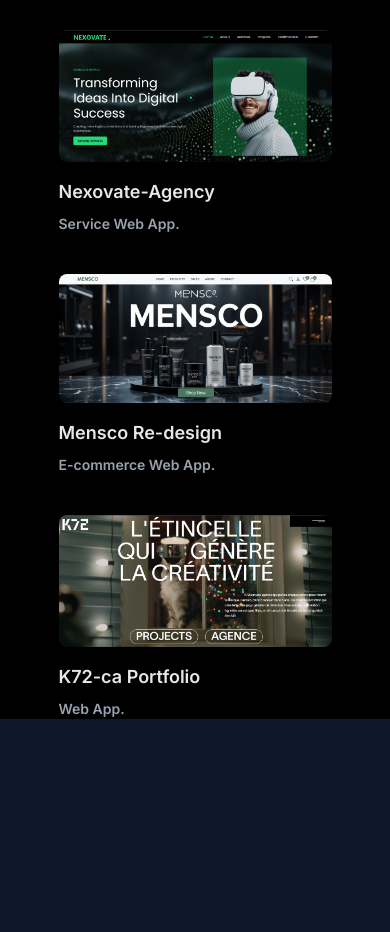
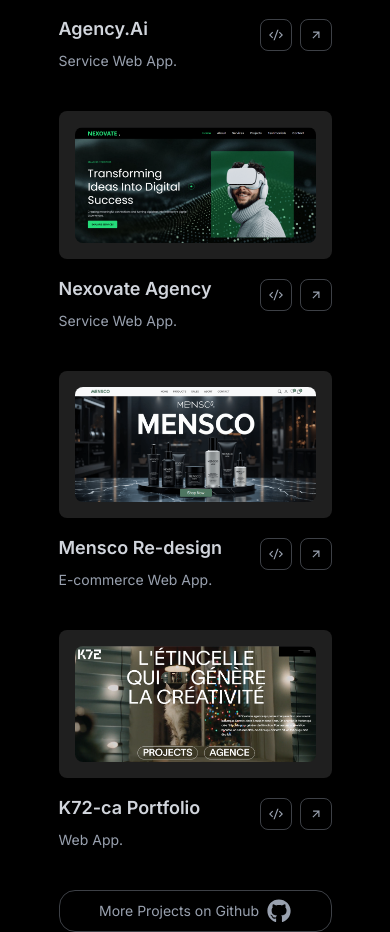
Before and after one commit to Vikash-Mishra06/portfolio-1, a Next.js app: page / in a window 390 px wide. Shown: the part 4072-5004 px from the top of the page. Before the commit the page ends 4791 px from the top, so only its background shows below. Built offline with nearby package versions, Linux system fonts and the light colour scheme.

Commit message:
20th commit

```diff
--- a/components/Home/Projects/Projects.tsx
+++ b/components/Home/Projects/Projects.tsx
@@ -1,7 +1,9 @@
-'use client';
-import React from 'react';
+"use client";
+import React from "react";
 import { motion } from "framer-motion";
-import Image from 'next/image';
+import Image from "next/image";
+import { FaGithub } from "react-icons/fa";
+import Link from "next/link";
 
 const Projects = () => {
   return (
@@ -13,22 +15,64 @@ const Projects = () => {
         viewport={{ once: true }}
         className="text-center text-2xl md:text-4xl lg:text-5xl xl:text-6xl text-gray-400"
       >
-        <i>Projects: My</i><br /> Latest--
+        <i>Projects: My</i>
+        <br /> Latest--
         <span className="text-gray-200 font-bold">
           <i> Projects </i>
         </span>
       </motion.h1>
 
-      <div className='w-[70%] mx-auto grid grid-cols-1 md:grid-cols-2 gap-10 mt-16'>
+      <div className="w-[70%] mx-auto grid grid-cols-1 md:grid-cols-2 gap-10 mt-16">
         <motion.div
           initial={{ opacity: 0, y: 10 }}
           whileInView={{ opacity: 1, y: 0 }}
           transition={{ duration: 0.6, delay: 0.7 }}
           viewport={{ once: true }}
         >
-          <Image src='/images/image.png' alt='Project 1 Img' width={800} height={700} className='rounded-lg object-cover'/>
-          <h1 className='mt-4 text-lg sm:text-2xl font-semibold text-gray-200'>Agency.Ai</h1>
-          <h3 className='mt-2 text-sm sm:text-md font-semibold text-gray-400'>Service Web App.</h3>
+          <div className="p-4 lg:p-8 rounded-lg bg-[#1F1F1F]">
+            <Image
+              src="/images/image1.png"
+              alt="Project 1 Img"
+              width={750}
+              height={750}
+              className="rounded-lg hover:scale-103 transition-all duration-300"
+            />
+          </div>
+          <div className="flex items-center justify-between">
+            <div>
+              <h1 className="mt-4 text-lg sm:text-2xl font-semibold text-gray-300">
+                Agency.Ai
+              </h1>
+              <h3 className="mt-2 text-sm sm:text-md text-gray-400">
+                Service Web App.
+              </h3>
+            </div>
+            <div className="flex items-center gap-2">
+
+              <Link href='https://github.com/Vikash-Mishra06/Agency.Ai'>
+              <svg
+                xmlns="http://www.w3.org/2000/svg"
+                viewBox="0 0 24 24"
+                fill="currentColor"
+                className="size-8 md:size-9 lg:size-10 xl:size-11 text-gray-400 border-gray-400/40 hover:bg-[#1E1E1E] border p-2 rounded-lg"
+              >
+
+                <path d="M24 12L18.3431 17.6569L16.9289 16.2426L21.1716 12L16.9289 7.75736L18.3431 6.34315L24 12ZM2.82843 12L7.07107 16.2426L5.65685 17.6569L0 12L5.65685 6.34315L7.07107 7.75736L2.82843 12ZM9.78845 21H7.66009L14.2116 3H16.3399L9.78845 21Z"></path>
+              </svg>
+              </Link>
+              <Link href='https://agency-ai-teal.vercel.app/'>
+              <svg
+                xmlns="http://www.w3.org/2000/svg"
+                viewBox="0 0 24 24"
+                fill="currentColor"
+                className="size-8 md:size-9 lg:size-10 xl:size-11 text-gray-400 border-gray-400/40 hover:bg-[#1E1E1E] border p-2 rounded-lg"
+              >
+
+                <path d="M16.0037 9.41421L7.39712 18.0208L5.98291 16.6066L14.5895 8H7.00373V6H18.0037V17H16.0037V9.41421Z"></path>
+              </svg>
+              </Link>
+            </div>
+          </div>
         </motion.div>
         <motion.div
           initial={{ opacity: 0, y: 10 }}
@@ -36,9 +80,49 @@ const Projects = () => {
           transition={{ duration: 0.7, delay: 0.8 }}
           viewport={{ once: true }}
         >
-          <Image src='/images/image2.png' alt='Project 2 Img' width={800} height={700} className='rounded-lg'/>
-          <h1 className='mt-4 text-lg sm:text-2xl font-semibold text-gray-200'>Nexovate-Agency</h1>
-          <h3 className='mt-2 text-sm sm:text-md font-semibold text-gray-400'>Service Web App.</h3>
+          <div className="p-4 lg:p-8 rounded-lg bg-[#1F1F1F]">
+            <Image
+              src="/images/image2.png"
+              alt="Project 2 Img"
+              width={750}
+              height={750}
+              className="rounded-lg hover:scale-103 transition-all duration-300"
+            />
+          </div>
+          <div className="flex items-center justify-between">
+            <div>
+              <h1 className="mt-4 text-lg sm:text-2xl font-semibold text-gray-300">
+                Nexovate Agency
+              </h1>
+              <h3 className="mt-2 text-sm sm:text-md text-gray-400">
+                Service Web App.
+              </h3>
+            </div>
+            <div className="flex items-center gap-2">
+              <Link href='https://github.com/Vikash-Mishra06/Nexovate.-Agency'>
+              <svg
+                xmlns="http://www.w3.org/2000/svg"
+                viewBox="0 0 24 24"
+                fill="currentColor"
+                className="size-8 md:size-9 lg:size-10 xl:size-11 text-gray-400 border-gray-400/40 hover:bg-[#1E1E1E] border p-2 rounded-lg"
+              >
+
+                <path d="M24 12L18.3431 17.6569L16.9289 16.2426L21.1716 12L16.9289 7.75736L18.3431 6.34315L24 12ZM2.82843 12L7.07107 16.2426L5.65685 17.6569L0 12L5.65685 6.34315L7.07107 7.75736L2.82843 12ZM9.78845 21H7.66009L14.2116 3H16.3399L9.78845 21Z"></path>
+              </svg>
+              </Link>
+              <Link href='https://nexovate-agency.vercel.app/'>
+              <svg
+                xmlns="http://www.w3.org/2000/svg"
+                viewBox="0 0 24 24"
+                fill="currentColor"
+                className="size-8 md:size-9 lg:size-10 xl:size-11 text-gray-400 border-gray-400/40 hover:bg-[#1E1E1E] border p-2 rounded-lg"
+              >
+
+                <path d="M16.0037 9.41421L7.39712 18.0208L5.98291 16.6066L14.5895 8H7.00373V6H18.0037V17H16.0037V9.41421Z"></path>
+              </svg>
+              </Link>
+            </div>
+          </div>
         </motion.div>
         <motion.div
           initial={{ opacity: 0, y: 10 }}
@@ -46,9 +130,49 @@ const Projects = () => {
           transition={{ duration: 0.8, delay: 0.9 }}
           viewport={{ once: true }}
         >
-          <Image src='/images/image3.png' alt='Project 3 Img' width={800} height={700} className='rounded-lg'/>
-          <h1 className='mt-4 text-lg sm:text-2xl font-semibold text-gray-200'>Mensco Re-design</h1>
-          <h3 className='mt-2 text-sm sm:text-md font-semibold text-gray-400'>E-commerce Web App.</h3>
+          <div className="p-4 lg:p-8 rounded-lg bg-[#1F1F1F]">
+            <Image
+              src="/images/image3.png"
+              alt="Project 3 Img"
+              width={750}
+              height={750}
+              className="rounded-lg hover:scale-103 transition-all duration-300"
+            />
+          </div>
+          <div className="flex items-center justify-between">
+            <div>
+              <h1 className="mt-4 text-lg sm:text-2xl font-semibold text-gray-300">
+                Mensco Re-design
+              </h1>
+              <h3 className="mt-2 text-sm sm:text-md text-gray-400">
+                E-commerce Web App.
+              </h3>
+            </div>
+            <div className="flex items-center gap-2">
+              <Link href='https://github.com/Vikash-Mishra06/Mensco.in_redesign'>
+              <svg
+                xmlns="http://www.w3.org/2000/svg"
+                viewBox="0 0 24 24"
+                fill="currentColor"
+                className="size-8 md:size-9 lg:size-10 xl:size-11 text-gray-400 border-gray-400/40 hover:bg-[#1E1E1E] border p-2 rounded-lg"
+              >
+
+                <path d="M24 12L18.3431 17.6569L16.9289 16.2426L21.1716 12L16.9289 7.75736L18.3431 6.34315L24 12ZM2.82843 12L7.07107 16.2426L5.65685 17.6569L0 12L5.65685 6.34315L7.07107 7.75736L2.82843 12ZM9.78845 21H7.66009L14.2116 3H16.3399L9.78845 21Z"></path>
+              </svg>
+              </Link>
+              <Link href='https://menscoin-redesign.vercel.app/'>
+              <svg
+                xmlns="http://www.w3.org/2000/svg"
+                viewBox="0 0 24 24"
+                fill="currentColor"
+                className="size-8 md:size-9 lg:size-10 xl:size-11 text-gray-400 border-gray-400/40 hover:bg-[#1E1E1E] border p-2 rounded-lg"
+              >
+
+                <path d="M16.0037 9.41421L7.39712 18.0208L5.98291 16.6066L14.5895 8H7.00373V6H18.0037V17H16.0037V9.41421Z"></path>
+              </svg>
+              </Link>
+            </div>
+          </div>
         </motion.div>
         <motion.div
           initial={{ opacity: 0, y: 10 }}
@@ -56,13 +180,58 @@ const Projects = () => {
           transition={{ duration: 0.9, delay: 1 }}
           viewport={{ once: true }}
         >
-          <Image src='/images/image4.png' alt='Project 4 Img' width={800} height={700} className='rounded-lg'/>
-          <h1 className='mt-4 text-lg sm:text-2xl font-semibold text-gray-200'>K72-ca Portfolio</h1>
-          <h3 className='mt-2 text-sm sm:text-md font-semibold text-gray-400'>Web App.</h3>
+          <div className="p-4 lg:p-8 rounded-lg bg-[#1F1F1F]">
+            <Image
+              src="/images/image4.png"
+              alt="Project 4 Img"
+              width={750}
+              height={750}
+              className="rounded-lg hover:scale-103 transition-all duration-300"
+            />
+          </div>
+          <div className="flex items-center justify-between">
+            <div>
+              <h1 className="mt-4 text-lg sm:text-2xl font-semibold text-gray-300">
+                K72-ca Portfolio
+              </h1>
+              <h3 className="mt-2 text-sm sm:text-md text-gray-400">
+                Web App.
+              </h3>
+            </div>
+            <div className="flex items-center gap-2">
+              <Link href='https://github.com/Vikash-Mishra06/K72.ca-Project'>
+              <svg
+                xmlns="http://www.w3.org/2000/svg"
+                viewBox="0 0 24 24"
+                fill="currentColor"
+                className="size-8 md:size-9 lg:size-10 xl:size-11 text-gray-400 border-gray-400/40 hover:bg-[#1E1E1E] border p-2 rounded-lg"
+              >
+
+                <path d="M24 12L18.3431 17.6569L16.9289 16.2426L21.1716 12L16.9289 7.75736L18.3431 6.34315L24 12ZM2.82843 12L7.07107 16.2426L5.65685 17.6569L0 12L5.65685 6.34315L7.07107 7.75736L2.82843 12ZM9.78845 21H7.66009L14.2116 3H16.3399L9.78845 21Z"></path>
+              </svg>
+              </Link>
+              <Link href='https://k72-ca-project.vercel.app/'>
+              <svg
+                xmlns="http://www.w3.org/2000/svg"
+                viewBox="0 0 24 24"
+                fill="currentColor"
+                className="size-8 md:size-9 lg:size-10 xl:size-11 text-gray-400 border-gray-400/40 hover:bg-[#1E1E1E] border p-2 rounded-lg"
+              >
+
+                <path d="M16.0037 9.41421L7.39712 18.0208L5.98291 16.6066L14.5895 8H7.00373V6H18.0037V17H16.0037V9.41421Z"></path>
+              </svg>
+              </Link>
+            </div>
+          </div>
         </motion.div>
       </div>
+      <div className="w-[70%] mx-auto mt-10">
+        <Link href='https://github.com/Vikash-Mishra06' className="text-gray-400 flex items-center justify-center py-2 text-sm sm:text-md md:text-lg lg:text-xl border border-gray-400/40 hover:bg-[#1E1E1E]/40 rounded-2xl">
+          More Projects on Github <FaGithub className="ml-2 text-2xl" />
+        </Link>
       </div>
-  )
-}
+    </div>
+  );
+};
 
-export default Projects
+export default Projects;
```
Also changed, not shown: public/images/image.png. Lines whose indentation alone changed are shown as unchanged.
